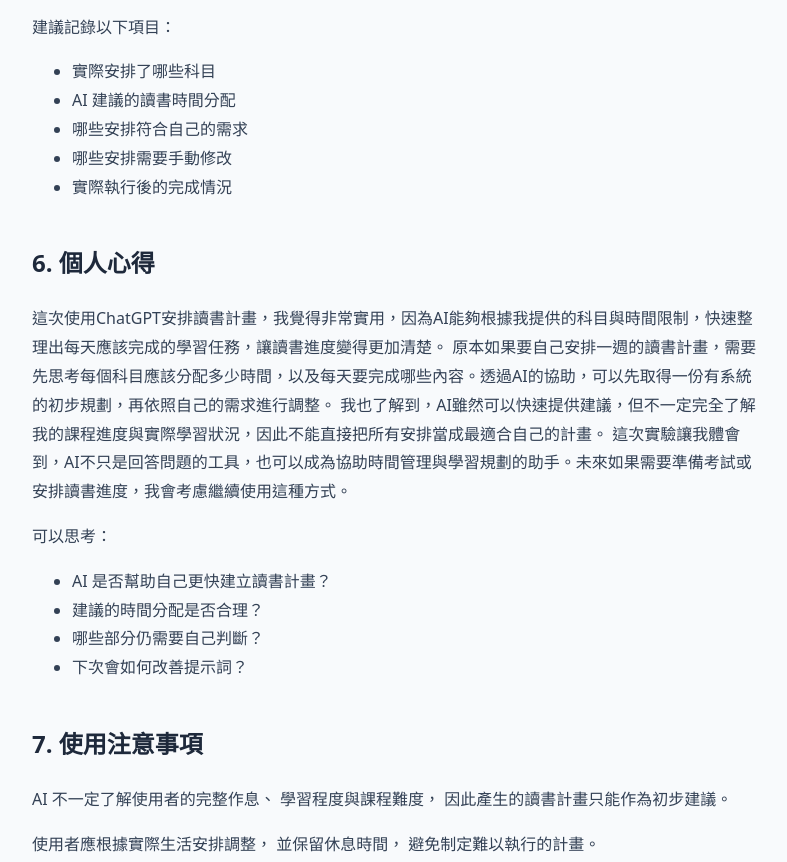
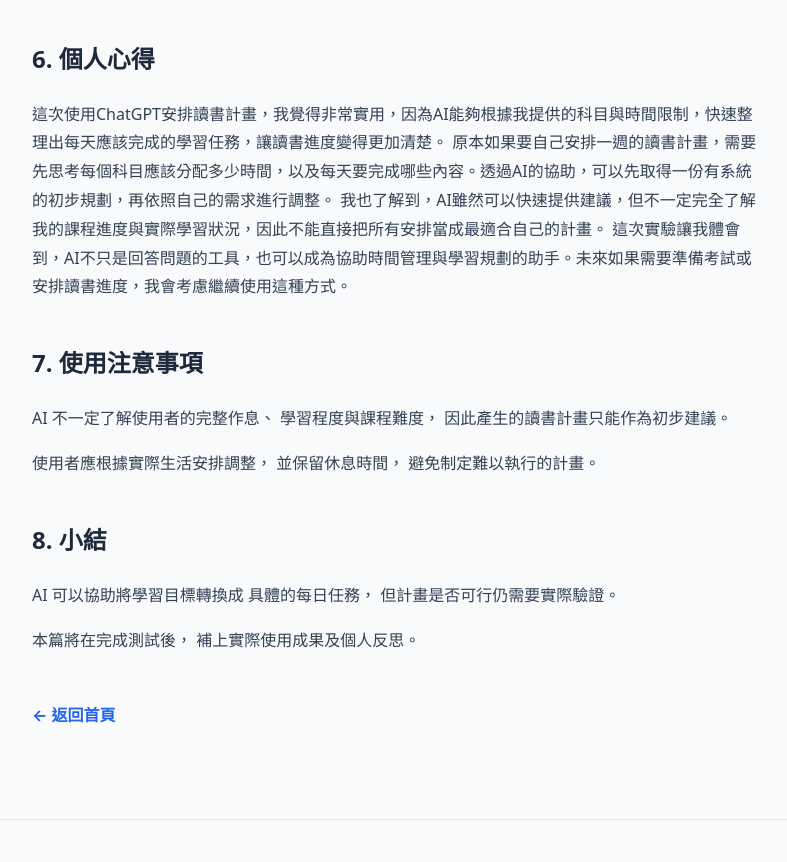
Before and after one commit to Wade1116/ai-learning-lab, a plain HTML site: page posts/ai-study-plan.html in a window 1280 px wide. Shown: the part 1924-2786 px from the top of the page, without its empty margins (242-1029 px from the left). Drawn offline with Linux system fonts and the light colour scheme.

Commit message:
Remove draft placeholders from study plan article
Removed suggestions for recording study items and reflection questions.

```diff
--- a/posts/ai-study-plan.html
+++ b/posts/ai-study-plan.html
@@ -137,16 +137,6 @@
         目前已完成AI讀書計畫生成與初步檢查，尚未實際執行完整七天的學習計畫。
       </p>
 
-      <p>建議記錄以下項目：</p>
-
-      <ul>
-        <li>實際安排了哪些科目</li>
-        <li>AI 建議的讀書時間分配</li>
-        <li>哪些安排符合自己的需求</li>
-        <li>哪些安排需要手動修改</li>
-        <li>實際執行後的完成情況</li>
-      </ul>
-
       <h2>6. 個人心得</h2>
 
       <p>
@@ -155,15 +145,6 @@
         我也了解到，AI雖然可以快速提供建議，但不一定完全了解我的課程進度與實際學習狀況，因此不能直接把所有安排當成最適合自己的計畫。
         這次實驗讓我體會到，AI不只是回答問題的工具，也可以成為協助時間管理與學習規劃的助手。未來如果需要準備考試或安排讀書進度，我會考慮繼續使用這種方式。
       </p>
-
-      <p>可以思考：</p>
-
-      <ul>
-        <li>AI 是否幫助自己更快建立讀書計畫？</li>
-        <li>建議的時間分配是否合理？</li>
-        <li>哪些部分仍需要自己判斷？</li>
-        <li>下次會如何改善提示詞？</li>
-      </ul>
 
       <h2>7. 使用注意事項</h2>
 
```
